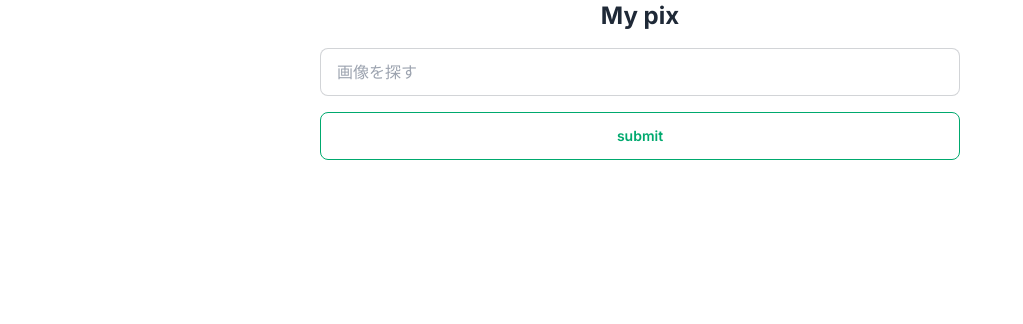
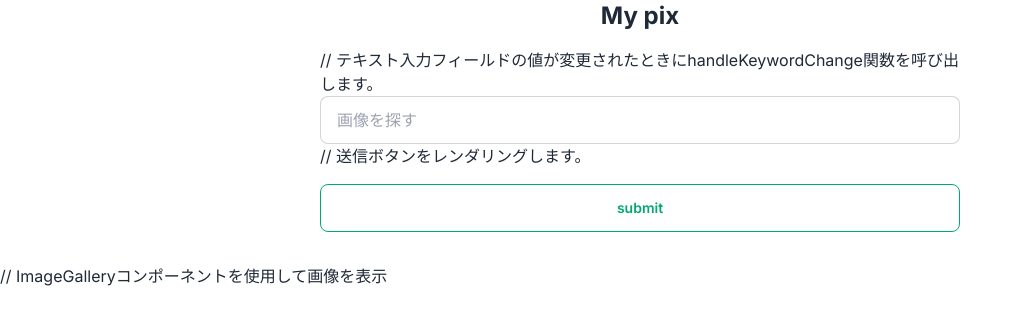
Before and after one commit to fumifumi9999/copy-kurosureact, a Next.js app: page / in a window 1280 px wide. Shown: the top 324 px of the page, without its empty margins (0-1023 px from the left). Built offline with nearby package versions, Linux system fonts and the light colour scheme.

Commit message:
コメント挿入

```diff
--- a/src/app/DisplayImages.jsx
+++ b/src/app/DisplayImages.jsx
@@ -1,9 +1,13 @@
+// ImageGalleryコンポーネントをインポート
 import ImageGallery from '../../utils/imageGallery';
 
+// DisplayImagesコンポーネントを定義
 export default function DisplayImages({ images }) {
   return (
+    // 画像を表示するためのグリッドレイアウトを作成
     <div className="grid-cols-3 gap-4">
       <div></div>
+      // ImageGalleryコンポーネントを使用して画像を表示
       <div className="grid gap-4">
         <ImageGallery images={images} />
       </div>
--- a/src/app/Search.jsx
+++ b/src/app/Search.jsx
@@ -1,20 +1,31 @@
 import { useState } from 'react';
 
+// Search関数コンポーネントをエクスポートします。onSearchは親コンポーネントからのpropsです。
 export default function Search({ onSearch }) {
+  // keywordの初期値を空文字列に設定し、setKeyword関数で更新します。
   const [keyword, setKeyword] = useState('');
 
+  // フォームの送信を処理する関数です。
   const handleSubmit = (event) => {
+    // フォームのデフォルトの送信動作を防ぎます。
     event.preventDefault();
+    // onSearch関数を呼び出し、keywordを引数として渡します。
     onSearch(keyword);
   };
 
+  // keywordの値を更新する関数です。
   const handleKeywordChange = (event) => {
+    // イベントのターゲットから値を取得し、setKeyword関数でkeywordを更新します。
     setKeyword(event.target.value);
   };
 
+  // フォームをレンダリングします。
   return (
+    // フォームの送信時にhandleSubmit関数を呼び出します。
     <form onSubmit={handleSubmit} className="mb-8 w-1/2 mx-auto">
+      // テキスト入力フィールドの値が変更されたときにhandleKeywordChange関数を呼び出します。
       <input type="text" name="keyword" placeholder='画像を探す' onChange={handleKeywordChange} className="input input-bordered w-full" />
+      // 送信ボタンをレンダリングします。
       <button type="submit" className="mt-4 btn btn-outline btn-success w-full">
         submit
       </button>
--- a/utils/imageGallery.jsx
+++ b/utils/imageGallery.jsx
@@ -1,13 +1,18 @@
 import React from 'react';
 
+// ImageGallery関数コンポーネントを定義します。imagesは親コンポーネントからのpropsです。
 function ImageGallery({ images }) {
+  // 画像をグリッドレイアウトで表示します。
   return (
     <div className="grid grid-cols-3 gap-4">
+      {/* images配列をmap関数で処理し、各画像を表示します。 */}
       {images.map((image, index) => (
+        // 画像のキーはindexを使用し、src属性には画像のURLを設定します。alt属性には画像のタグを設定します。
         <img key={index} src={image.webformatURL} alt={image.tags} className="w-full h-auto" />
       ))}
     </div>
   );
 }
 
+// ImageGallery関数コンポーネントをエクスポートします。
 export default ImageGallery;
```
Also changed, not shown: src/app/page.jsx (+10 -2 lines).
